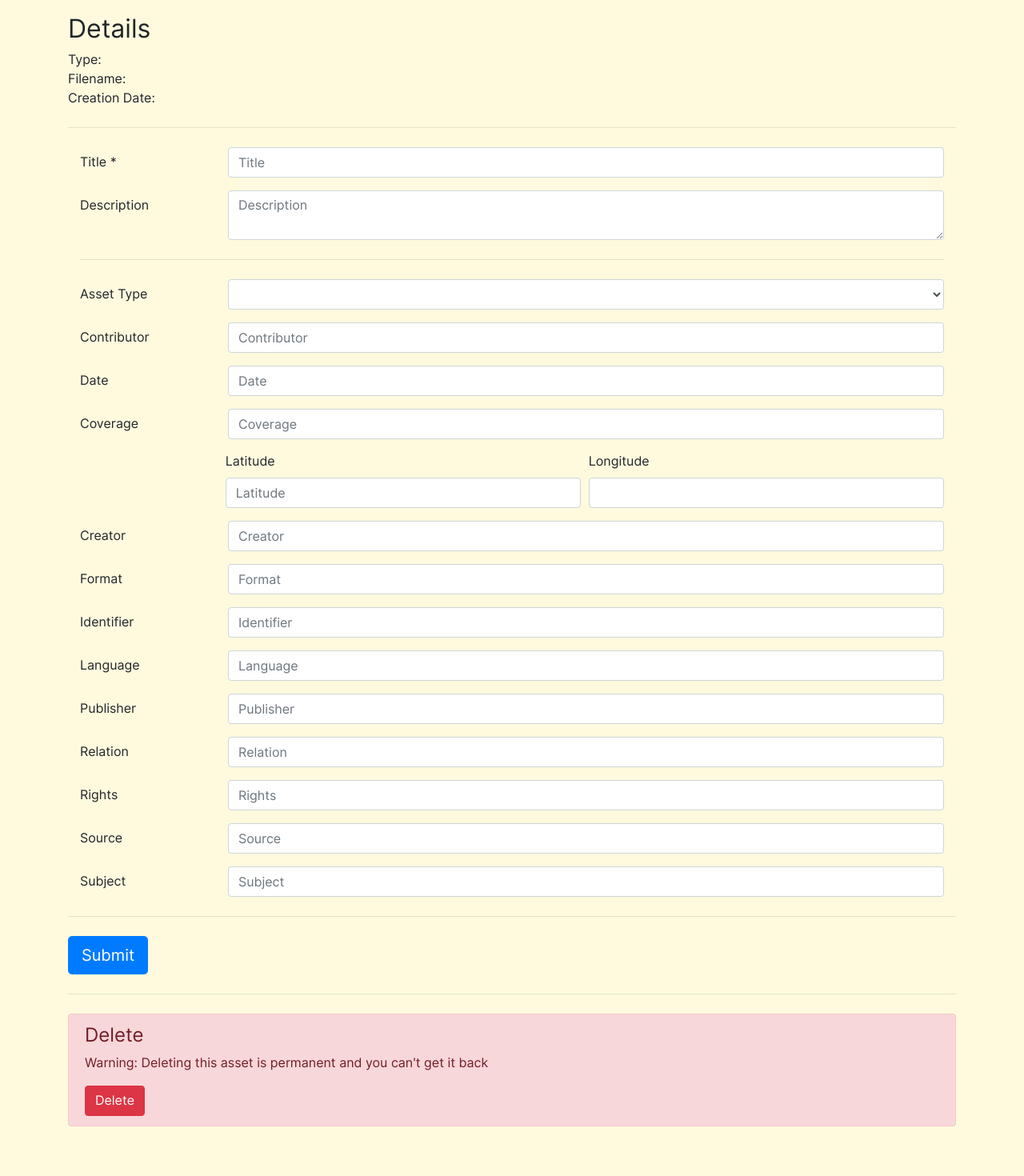
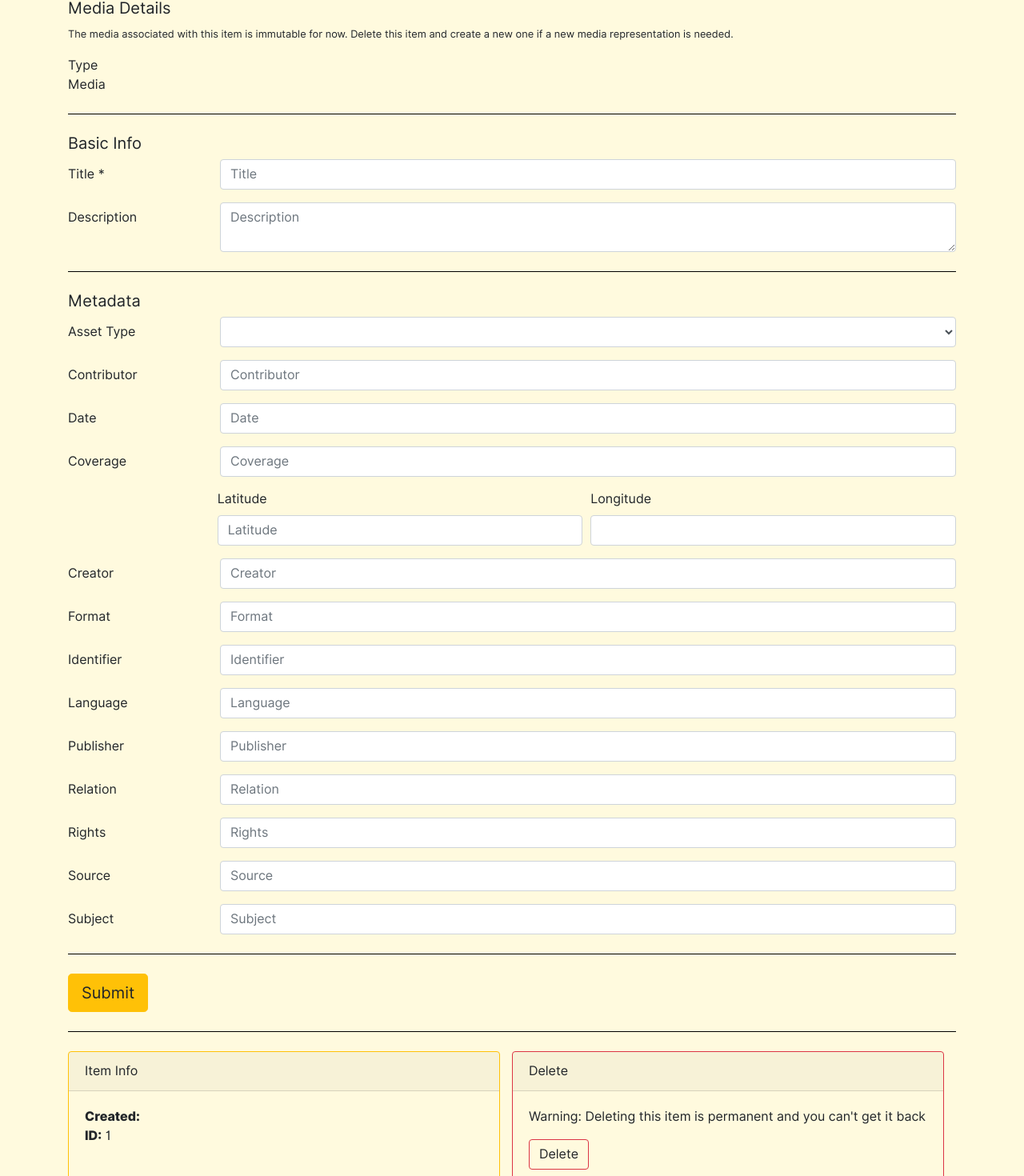
Before and after one commit to alexharris/smallarchives, a Vue app: page /admin/edit-asset/1/1 in a window 1280 px wide. Shown: the part 334-1804 px from the top of the page at 80% size. Before the commit the page ends 1758 px from the top, so only its background shows below. Built offline with nearby package versions, Linux system fonts and the light colour scheme; no server answers; the database is empty; sample sign-in values are in the browser's storage; the HTML template or start-up script is replaced by a standard one.

Commit message:
interface clean up and maybe more?

```diff
--- a/src/App.vue
+++ b/src/App.vue
@@ -21,12 +21,12 @@
   		<div class="container wrapper flex-shrink-0" v-cloak>
   			<router-view/>
   		</div>
-<!--       <footer class="footer mt-auto py-3">
+      <footer class="footer mt-auto py-3" v-if="user">
         <div class="container-fluid">
 
             <a href="/Contact">Contact</a>.
         </div>
-      </footer>    -->
+      </footer>
 
 
   </div>
@@ -97,14 +97,38 @@ export default {
   body {
     font-family: 'Inter', sans-serif !important;
     background-color: #fffade !important;
+
   }
 
   nav {
     border-bottom: 1px solid #000;
   }
 
+  .table-dark {
+    color: #000;
+    background-color: #fffade;
+    border: 1px solid #ffc107;
+    border-top: 1px solid #ffc107;
+  }
+
+  .table-dark thead th {
+    background-color: #f7f2d7 !important;
+    border:0;
+    border-bottom: 1px solid #d8d4bc;
+    font-weight: 400;
+  }
+
+  .table-dark td {
+    border: 1px solid #ffc107;
+  }
+
+  hr {
+    border-top: 1px solid #000 !important;
+  }
+
   .wrapper {
     padding-top: 100px;
+    padding-bottom: 100px;
   }
   @media only screen and (max-device-width: 385px) {
     .wrapper {
--- a/src/components/ListAssets.vue
+++ b/src/components/ListAssets.vue
@@ -4,8 +4,8 @@
           <p>This archive has no items.</p>
       </div>
       <div v-else>
-        <table bordered="true" id="example-1" class="table table-striped table-bordered table-sm" >
-          <thead class="thead-dark">
+        <table bordered="true" id="example-1" class="table table-dark table-sm" >
+          <thead>
             <tr>
               <th scope="col">Title</th>
               <th scope="col">Date Added</th>
@@ -18,7 +18,7 @@
             <td>{{item.assetCreationDate}}</td>
             <td>{{item.assetType}}</td>
             <td >
-              <div class="btn btn-outline-secondary mr-2 btn-sm" @click.stop="itemEdit(item.assetName, item.assetId)">Edit</div>
+              <a class="btn mr-2 btn-sm btn-outline-warning" @click.stop="itemEdit(item.assetName, item.assetId)">Edit</a>
             </td>
           </tr>
         </table>
--- a/src/components/PublicListAssets.vue
+++ b/src/components/PublicListAssets.vue
@@ -6,7 +6,7 @@
           <p>This archive has no items.</p>
       </div>
       <div v-else>
-        <table class="table">
+        <table class="table table-dark">
           <thead>
             <tr>
               <th scope="col">Title</th>
@@ -17,7 +17,7 @@
             </tr>
           </thead>
           <tr v-for="item in assets">
-            <td><a @click.stop="editAsset(item.assetId)">{{item.assetTitle}}</a></td>
+            <td><a href="" @click.stop="viewSingleAsset(item.assetId)">{{item.assetTitle}}</a></td>
             <td><div>{{item.assetMediaType}}</div></td>
             <td>{{item.assetCreationDate}}</td>
 
@@ -76,7 +76,7 @@ export default {
         this.$store.commit('setAssetCount', this.assets.length)
       });
     },
-    editAsset: function(assetId) {
+    viewSingleAsset: function(assetId) {
       this.$router.push({
         name: 'PublicAsset',
         params: { username: this.$route.params.username, archive_id: this.$route.params.archive_id, asset_id: assetId }
@@ -88,6 +88,7 @@ export default {
 </script>
 
 <style scoped>
+
   img {
     height: 300px;
   }
--- a/src/views/AdminCreateArchive.vue
+++ b/src/views/AdminCreateArchive.vue
@@ -15,9 +15,9 @@
     </div>
     <div class="row">
       <div class="col-12">
-        <h2>
+        <h1 class="h4">
           Add Archive
-        </h2>
+        </h1>
         <hr class="my-4" />
         <form @submit="onSubmit">
           <!-- Title -->
@@ -41,7 +41,8 @@
               <input type="file" id="selectHeaderImage" v-on:change="handleFileChange">
             </div>
           </div>
-          <div class="btn btn-primary" type="submit" @click="onSubmit">Submit</div>
+          <hr class="my-4" />
+          <div class="btn btn-warning" type="submit" @click="onSubmit">Submit</div>
         </form>
       </div>
     </div>
--- a/src/views/AdminCreateAsset.vue
+++ b/src/views/AdminCreateAsset.vue
@@ -17,7 +17,7 @@
         </ul>
       </div>
     </template>
-    <h1 class="h4">Add New Item</h1>
+    <h1 class="h4">Add Item</h1>
     <hr class="my-4" />
     <form class="needs-validation">
       <div class="container">
--- a/src/views/AdminEditArchive.vue
+++ b/src/views/AdminEditArchive.vue
@@ -3,9 +3,11 @@
     <div class="col-12">
       <div class="btn btn-dark" @click.stop="goBack">Back</div>
       <hr class="my-4" />
-      <h4>Basic Info</h4>
-      <form @submit="onSubmit">
-        <!-- Coverage -->
+      <h1 class="h4">Basic Info</h1>
+      <hr class="my-4" />
+      <form>
+
+        <!-- Title -->
         <div class="form-group row">
           <label for="inputTitle" class="col-sm-2 col-form-label">Title</label>
           <div class="col-sm-10">
@@ -19,7 +21,7 @@
             <textarea class="form-control" id="inputDesc" placeholder="Archive Description" v-model="archive.desc"></textarea>
           </div>
         </div>
-
+        <!-- Header Image -->
         <div v-if="archive.headerImage" class="my-4">
           <div class="row">
             <div class="col-sm-2">Header Image</div>
@@ -37,16 +39,30 @@
         </div>
       </form>
       <hr class="my-4" />
-        <a class="btn btn-lg btn-warning" type="submit">Update Archive</a>
-        <hr class="my-4" />
-        <div class="alert alert-danger" show>
-          <h4>Delete</h4>
-          <p>Warning: Deleting this archive is permanent and you can't get it back</p>
-
-          <a class="btn btn-outline-danger" @click.stop="deletearchive(key)">Delete</a>
+      <a class="btn btn-lg btn-warning" type="submit" v-on:click="onSubmit">Update Archive</a>
+      <hr class="my-4" />
+      <div class="col-12" >
+        <div class=" card-deck">
+            <!--  Card one -->
+            <div class="card border-warning ml-0 bg-transparent">
+              <div class="card-header">Archive Info</div>
+              <div class="card-body">
+                <ul class="list-unstyled">
+                  <li><strong>Created:</strong> {{dateCreated}}</li>
+                  <li><strong>ID:</strong> {{key}}</li>
+                </ul>
+              </div>
+            </div>
+            <!-- Card two -->
+            <div class="card border-danger ml-0 bg-transparent">
+              <div class="card-header">Delete</div>
+              <div class="card-body">
+                <p>Warning: Deleting this archive is permanent and you can't get it back</p>
+                <a class="btn btn-outline-danger" @click.stop="deletearchive(key)">Delete</a>
+              </div>
+            </div>
         </div>
-      </form>
-      Archive ID: {{key}}
+      </div>
     </div>
   </div>
 
@@ -70,7 +86,8 @@ export default {
       uid: this.$store.getters.getUser.uid,
       originalHeaderImage: '',
       newHeaderImage: '',
-      numberOfItems: 0
+      numberOfItems: 0,
+      dateCreated: ''
     }
   },
   created () {
@@ -82,6 +99,7 @@ export default {
     sa.archiveDocumentDbRef(uid, archiveId).get().then((doc) => {
       if (doc.exists) {
         this.archive = doc.data();
+        this.dateCreated = sa.getFormattedDate(doc.data().dateCreated)
         this.originalHeaderImage = doc.data().headerImage
       } else {
         alert("No such document!");
--- a/src/views/AdminEditAsset.vue
+++ b/src/views/AdminEditAsset.vue
@@ -10,20 +10,53 @@
         </div>
       </div>
       <hr class="my-4" />
-      <h1>Edit Asset</h1>
+      <h1 class="h4">Edit Asset</h1>
       <hr class="my-4" />
-      <h2>Details</h2>
+      <h2 class="h5">Media Details</h2>
+      <p><small>The media associated with this item is immutable for now. Delete this item and create a new one if a new media representation is needed.</small></p>
+      <div class="row">
+        <div class="col-2">
+          Type
+        </div>
+        <div class="col-10">
+          {{assetMediaType}}
+        </div>
+        <div class="col-2">
+          Media
+        </div>
+        <div class="col-10">
 
-      Type: {{assetMediaType}} <br />
-      <div v-if="assetMediaType != 'text' && assetMediaType != 'youtube'">
-        Filename: {{assetFileName}} <br />
+          <div v-if="assetMediaType == 'image'">
+            <img :src="assetSrc" />
+          </div>
+          <div v-if="assetMediaType == 'audio'">
+            <figure>
+                <audio
+                    controls
+                    :src="assetSrc">
+                        Your browser does not support the
+                        <code>audio</code> element.
+                </audio>
+            </figure>
+          </div>
+          <div v-if="assetMediaType == 'pdf'" class="pdf-download">
+            <p>{{assetFileName}}</p>
+            <a :href="assetSrc"><font-awesome-icon icon="file-download" size="6x" /> </a>
+          </div>
+          <div v-if="assetMediaType === 'text'">
+            <p>{{assetText}}</p>
+          </div>
+          <div v-if="assetMediaType === 'youtube'" class="video-wrapper">
+            <iframe width="560" height="315" v-bind:src="assetYoutubeId" frameborder="0" allow="accelerometer; autoplay; encrypted-media; gyroscope; picture-in-picture" allowfullscreen></iframe>
+          </div>
+        </div>
       </div>
 
-      Creation Date: {{assetCreationDate}} <br />
+      <hr class="my-4" />
 
-      <hr class="my-4" />
       <form class="needs-validation">
-      <div class="container">
+
+          <h2 class="h5">Basic Info</h2>
             <!-- Title -->
             <div class="form-group row">
               <label for="inputTitle" class="col-sm-2 col-form-label">Title *</label>
@@ -44,6 +77,7 @@
               </div>
             </div>
             <hr class="my-4" />
+            <h2 class="h5">Metadata</h2>
             <!-- Asset Type -->
             <div class="form-group row">
               <label for="inputAssetType" class="col-sm-2 col-form-label">Asset Type</label>
@@ -174,10 +208,10 @@
                 <small v-if="helpSwitcherValue" class="help-text form-text text-muted">The topic of the resource.</small>
               </div>
             </div>
-       </div>
+
         <div v-if="!loading">
           <hr class="my-4" />
-  <div class="btn btn-primary btn-lg" @click.stop="onSubmit">Submit</div>
+          <div class="btn btn-warning btn-lg" @click.stop="onSubmit">Submit</div>
         </div>
         <div v-else>
           <div class="spinner-border" role="status">
@@ -185,14 +219,28 @@
           </div>
         </div>
         </form>
-
-
         <hr class="my-4" />
-
-        <div class="alert alert-danger" show>
-          <h4>Delete</h4>
-          <p>Warning: Deleting this asset is permanent and you can't get it back</p>
-          <div class="btn btn-danger" @click.stop="itemDelete(assetId)">Delete</div>
+        <div class="col-12" >
+          <div class=" card-deck">
+            <!--  Card one -->
+            <div class="card border-warning ml-0 bg-transparent">
+              <div class="card-header">Item Info</div>
+              <div class="card-body">
+                <ul class="list-unstyled">
+                  <li><strong>Created:</strong> {{assetCreationDate}}</li>
+                  <li><strong>ID:</strong> {{this.$route.params.asset_id}}</li>
+                </ul>
+              </div>
+            </div>
+            <!-- Card two -->
+            <div class="card border-danger ml-0 bg-transparent">
+              <div class="card-header">Delete</div>
+              <div class="card-body">
+                <p>Warning: Deleting this item is permanent and you can't get it back</p>
+                <a class="btn btn-outline-danger" @click.stop="itemDelete(assetId)">Delete</a>
+              </div>
+            </div>
+          </div>
         </div>
       </div>
     </div>
@@ -236,6 +284,7 @@ export default {
       assetCreationDate:'',
       selectedAssetMediaType: '',
       assetType: '',
+      assetSrc: '',
       uid: '',
       formErrors: false,
       loading: null,
@@ -286,9 +335,27 @@ export default {
       } else {
         console.log("No such document!");
       }
+    }).then(() => {
+      this.getAssetSrc()
     });
+
+
+
   },
   methods: {
+    getAssetSrc() {
+
+      var uid = firebase.auth().currentUser.uid
+      var archiveId = this.$route.params.archive_id
+      var assetId = this.$route.params.asset_id
+      var fileName = this.assetFileName
+
+      sa.assetStorageRef(uid, archiveId, assetId, fileName, 'thumb_').getDownloadURL().then((url) => {
+        this.assetSrc = url
+      }).catch(function(error) {
+        console.log(error.message)
+      })
+    },
     onSubmit (evt) {
       evt.preventDefault()
 
--- a/src/views/AdminListArchives.vue
+++ b/src/views/AdminListArchives.vue
@@ -16,8 +16,8 @@
               <div class="card-body">
                 <ul class="list-unstyled">
                   <li><strong>Username:</strong> {{displayName}}</li>
-                  <li><strong>Joined:</strong> join date</li>
-                  <li><strong>User ID:</strong> 23efd232d </li>
+                  <li><strong>Joined:</strong> {{joinDate}}</li>
+                  <li><strong>ID:</strong><small> {{uid}} </small></li>
                 </ul>
               </div>
             </div>
@@ -41,7 +41,7 @@
           </div>
           <div class="row">
             <h2 class="mb-4">Your Archives</h2>
-            <table class="table">
+            <table class="table table-dark">
               <thead>
                 <tr>
                   <th scope="col">Title</th>
@@ -55,8 +55,8 @@
                 <td>{{item.title}}</td>
                 <td><div>{{item.dateCreated}}</div></td>
                 <td>
-                  <a class="btn" @click.stop="details(item.key)">Details</a>
-                <a class="btn" @click.stop="linkToPublicView(item)">View</a></td>
+                  <a class="btn btn-outline-warning btn-sm mr-2" @click.stop="details(item.key)">Details</a>
+                <a class="btn btn-outline-warning btn-sm" @click.stop="linkToPublicView(item)">View</a></td>
 
               </tr>
             </table>
@@ -90,10 +90,13 @@ export default {
       archives: [],
       errors: [],
       displayName: this.$store.getters.getUser.displayName,
-      numberOfItems: 0
+      numberOfItems: 0,
+      joinDate: firebase.auth().currentUser.metadata.creationTime,
+      uid: firebase.auth().currentUser.uid
     }
   },
   created () {
+
 
     var uid = firebase.auth().currentUser.uid
 
--- a/src/views/AdminShowArchive.vue
+++ b/src/views/AdminShowArchive.vue
@@ -4,15 +4,15 @@
       <div class="btn btn-dark" @click.stop="goBack">Back</div>
       <div class="btn btn-outline-dark float-right" @click.stop="linkToPublicView(key)">View</div>
       <div class="btn btn-outline-dark float-right mr-2" @click.stop="editarchive(key)">Edit</div>
-      <hr my="4" />
-      <h1>{{archive.title}}</h1>
-      <p>{{archive.desc}}</p>
+      <hr class="my-4" />
+      <h1 class="h5">Title: {{archive.title}}</h1>
+      <p class="lead">Description: {{archive.desc}}</p>
       <hr class="my-4" />
 
       <div class="row my-4">
           <div class="col"><h2>Items</h2></div>
           <div class="col">
-            <div class="btn btn-primary float-right" @click.stop="addItemButton(key)">Add Item</div>
+            <div class="btn btn-warning float-right" @click.stop="addItemButton(key)">Add Item</div>
           </div>
       </div>
       <ListAssets />
--- a/src/views/Login.vue
+++ b/src/views/Login.vue
@@ -18,7 +18,7 @@
               <input type="password" class="form-control" id="inputPassword" placeholder="Password" v-model="password">
             </div>
           </div>
-          <div class="btn btn-primary" type="submit" @click.stop="login">Submit</div>
+          <div class="btn btn-warning" type="submit" @click.stop="login">Submit</div>
         </form>
         <p class="mt-5">No account? <router-link to="/sign-up">Create one.</router-link></p>
       </div>
--- a/src/views/PublicArchive.vue
+++ b/src/views/PublicArchive.vue
@@ -1,7 +1,7 @@
 <template>
   <div>
     <div class="row mb-5 pb-4 no-gutters archive-header">
-      <div class="col-12 col-md-4 col-lg-3 mb-3 px-4 justify-content-center">
+      <div class="col-12 col-md-4 col-lg-3 mb-3 pr-md-4 justify-content-center" v-if="headerImage != ''">
         <ArchiveHeaderImage />
       </div>
 
@@ -15,7 +15,7 @@
           </div>
         </div>
       </div> -->
-      <div class="col-12 col-md-8 col-lg-9 mb-3 px-4">
+      <div class="col-12 col-md-8 col-lg-9 mb-3">
         <h1 class="h1 pb-3">{{archive.title}}</h1>
         <p>{{archive.desc}}</p>
         <div class="card border-dark mt-5 bg-transparent">
@@ -47,7 +47,8 @@ export default {
       key: '',
       archive: {},
       username: this.$route.params.username,
-      creationDate: ''
+      creationDate: '',
+      headerImage: ''
     }
   },
   components: {
@@ -78,6 +79,7 @@ export default {
           this.key = doc.id;
           this.archive = doc.data();
           this.creationDate = sa.getFormattedDate(doc.data().dateCreated)
+          this.headerImage = doc.data().headerImage
         } else {
           console.log("No such document!");
         }
@@ -91,10 +93,21 @@ export default {
 </script>
 
 <style>
-  .archive-header {
-    /*border-bottom: 1px solid #000;*/
+  .table-dark {
+    color: #000;
+    background-color: #fffade;
+    border: 1px solid #000;
+    border-top: 1px solid #000;
   }
-  .archive-details {
-    /*background-color: #fbfbfb;*/
+
+  .table-dark thead th {
+    background-color: #f7f2d7 !important;
+    border:0;
+    border-bottom: 1px solid #d8d4bc;
+    font-weight: 400;
+  }
+
+  .table-dark td {
+    border: 1px solid #000;
   }
 </style>
--- a/src/views/PublicAsset.vue
+++ b/src/views/PublicAsset.vue
@@ -1,9 +1,9 @@
 <template>
 	<div>
 		<div class="row justify-content-center">
-			<div class="col-8">
-				<a @click.stop="goBack" class="float-right"><font-awesome-icon icon="times-circle" size="2x" /></a><br />
-				<hr class="my-4 dashed-top-border" />
+			<div class="col-12">
+				<a @click.stop="goBack" class="float-right"><font-awesome-icon icon="times" size="2x" /></a><br />
+
 			</div>
 		</div>
 
@@ -35,14 +35,17 @@
 					<iframe width="560" height="315" v-bind:src="asset.assetYoutubeId" frameborder="0" allow="accelerometer; autoplay; encrypted-media; gyroscope; picture-in-picture" allowfullscreen></iframe>
 				</div>
 			</div>
-		</div>
-		<div class="row justify-content-center">
-			<div class="col-8">
+
+			<div class="col-4">
 				<h1 class="my-4 h4">{{asset.assetTitle}}</h1>
 				<p>{{asset.assetDescription}}</p>
 
 
-				<h3 class="h5">Metadata</h3>
+
+
+            <div class="card border-warning ml-0 bg-transparent">
+              <div class="card-header">Metadata</div>
+              <div class="card-body">
 				<p>
 				<strong>Media type:</strong> {{asset.assetMediaType}} <br />
 				<strong>Contributor:</strong> {{asset.assetContributor}} <br />
@@ -57,23 +60,25 @@
 				<strong>Source:</strong> {{asset.assetSource}}<br />
 				<strong>Subject:</strong> {{asset.assetSubject}}<br />
 				</p>
+              </div>
+            </div>
 
 
-				<div v-if="asset.assetCoverage != ''">
-					<h3 class="h5">Coverage</h3>
-					<p>{{asset.assetCoverage}}</p>
-				  <l-map :zoom=13 :center="latLongArray" v-if="asset.assetCoverageLat != '' && asset.assetCoverageLong != ''">
-				    <l-tileLayer url="http://{s}.tile.osm.org/{z}/{x}/{y}.png"></l-tileLayer>
-				    <l-marker :lat-lng="latLongArray"></l-marker>
+			<div v-if="asset.assetCoverage != ''" class="my-4">
+			  <l-map :zoom=13 :center="latLongArray" v-if="asset.assetCoverageLat != '' && asset.assetCoverageLong != ''">
+			    <l-tileLayer url="http://{s}.tile.osm.org/{z}/{x}/{y}.png"></l-tileLayer>
+			    <l-marker :lat-lng="latLongArray"></l-marker>
 
-				  </l-map>
-				</div>
+			  </l-map>
 			</div>
+			<p>Added on: {{asset.assetCreationDate}}</p>
+			</div>
+
 		</div>
 		<div class="row justify-content-center">
-			<div class="col-8">
+			<div class="col-12">
 				<hr class="my-4" />
-				<p>Added on: {{asset.assetCreationDate}}</p>
+
 
 			</div>
 		</div>
```
Lines whose indentation alone changed are shown as unchanged.
